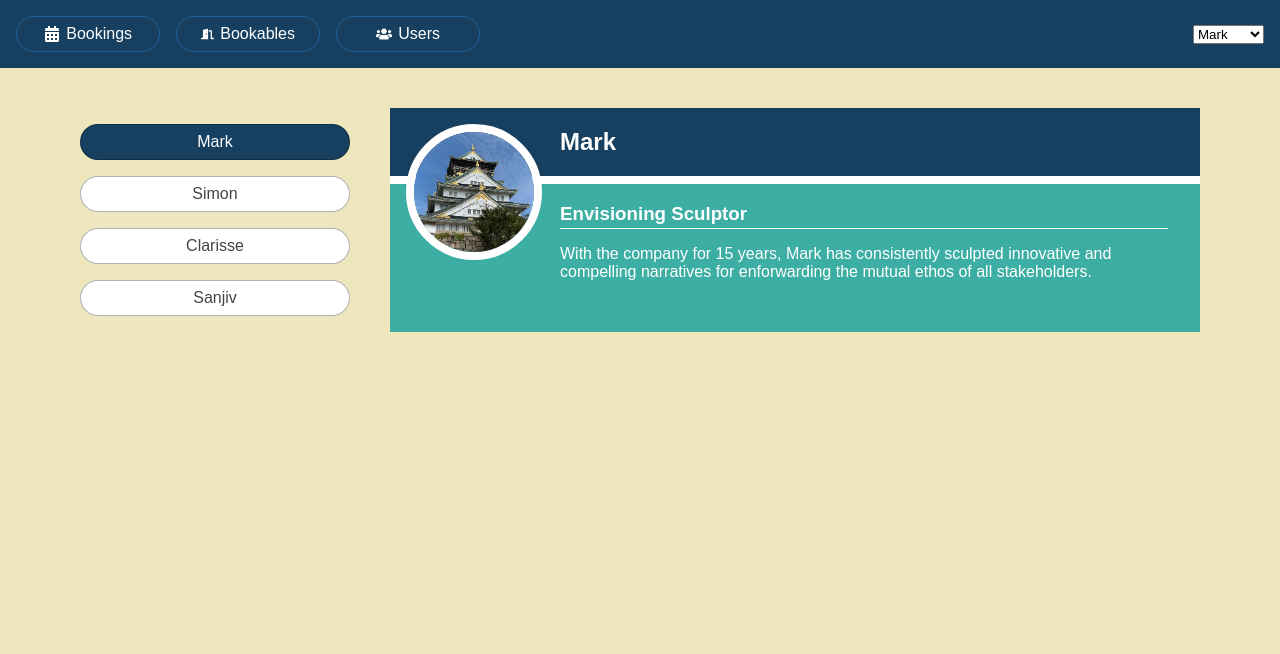
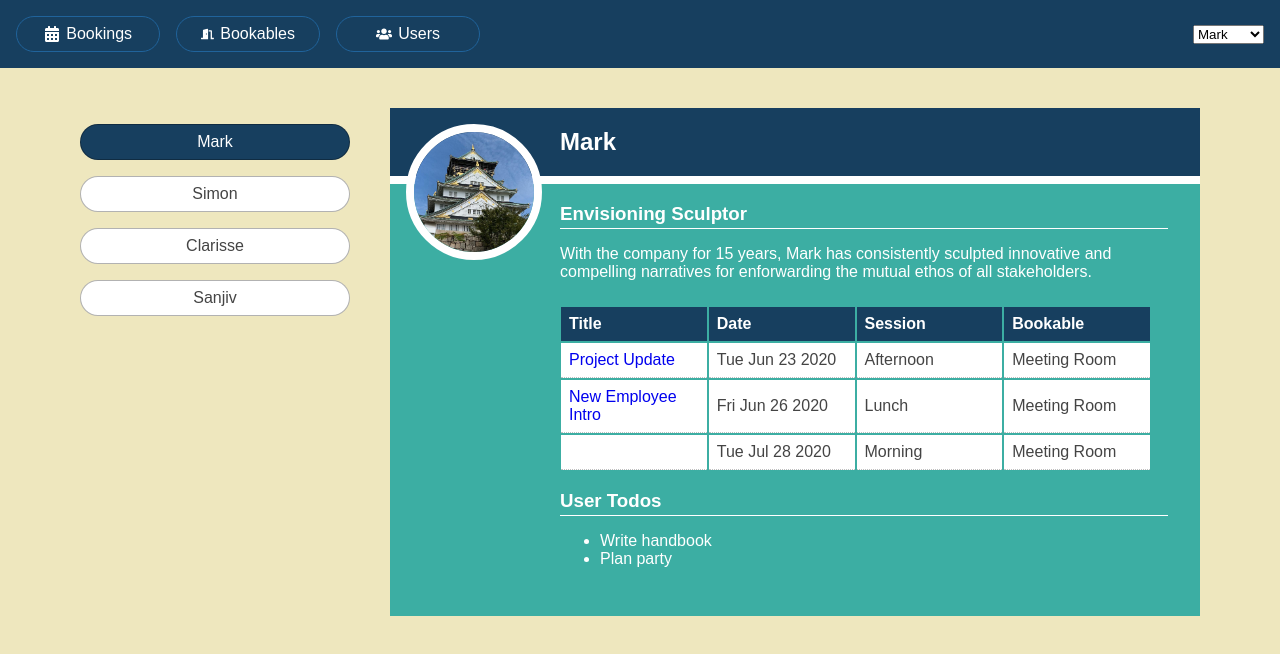
Before and after one commit to phlpsong/react-hooks-in-action, a React (Vite) app: page /users in a window 1280 px wide. Shown: the top 654 px of the page. Built offline with nearby package versions, Linux system fonts and the light colour scheme; data requests are answered from the project's data file.

Commit message:
13-02-final

```diff
--- a/db.json
+++ b/db.json
@@ -214,5 +214,27 @@
       "bookerId": 1,
       "id": 9
     }
+  ],
+  "todos": [
+    {
+      "id": 1,
+      "userId": 1,
+      "todo": "Write handbook"
+    },
+    {
+      "id": 2,
+      "userId": 1,
+      "todo": "Plan party"
+    },
+    {
+      "id": 3,
+      "userId": 2,
+      "todo": "Install new system"
+    },
+    {
+      "id": 4,
+      "userId": 4,
+      "todo": "Order coffee"
+    }
   ]
 }
--- a/src/App.css
+++ b/src/App.css
@@ -450,3 +450,50 @@ header .icon-loading {
   width:120px;
   height:120px;
 }
+
+.user-pending {
+  opacity: 0.6;
+}
+
+@keyframes fadein {
+  100% {
+    opacity: 1;
+  }
+}
+
+.users .icon-loading {
+  opacity: 0;
+  font-size: 80%;
+  margin: 0 1em;
+}
+
+.users .selected .icon-loading {
+  animation: fadein 800ms forwards 300ms, spin 1.5s infinite;
+}
+
+.user-bookings {
+  margin: 1.5rem 1rem 1rem -1px;
+}
+.user-bookings table {
+  width:100%;
+}
+.user-bookings th {
+  background: var(--primary);
+  color: var(--light-text);
+  width:25%;
+  padding:8px;
+}
+.user-bookings td {
+  border-bottom: 1px dotted silver;
+  padding:8px;
+  background: var(--light-text);
+  color: var(--dark-text);
+  width:25%;
+}
+.user-bookings a {
+  display: block;
+  text-decoration: none;
+}
+.user-bookings a:hover {
+  text-decoration: underline;
+}
--- /dev/null
+++ b/src/components/users/UserBookings.tsx
@@ -0,0 +1,68 @@
+import {Suspense} from 'react';
+import {Link} from 'react-router-dom';
+import {useQuery} from 'react-query';
+import getData from '../../utils/api';
+import Spinner from '../ui/Spinner';
+
+export default function UserBookings ({id}) {
+  const {data: bookings} = useQuery(
+    ['userbookings', id],
+    () => getData(
+      `http://localhost:3001/bookings?bookerId=${id}&_sort=date`,
+      3000
+    ),
+    {suspense: true}
+  );
+
+  return (
+    <div className="user-bookings">
+      <Suspense fallback={<p>Loading user bookings...</p>}>
+        <BookingsTable bookings={bookings}/>
+      </Suspense>
+    </div>
+  );
+}
+
+function BookingsTable ({bookings}) {
+  return bookings.length > 0 ? (
+    <table>
+      <thead>
+        <tr>
+          <th>Title</th>
+          <th>Date</th>
+          <th>Session</th>
+          <th>Bookable</th>
+        </tr>
+      </thead>
+      <tbody>
+        {bookings.map(b => <BookingRow booking={b} key={b.id}/>)}
+      </tbody>
+    </table>
+  ) : (
+    <p>There are no bookings for this user.</p>
+  );
+}
+
+function BookingRow ({booking: {id, date, session, title, bookableId}}) {
+  const {data: bookable, isFetching, isError} = useQuery(
+    ['bookable', bookableId],
+    () => getData(`http://localhost:3001/bookables/${bookableId}`)
+  );
+
+  return (
+    <tr key={id} className={isFetching ? 'fetching' : null}>
+      <td>
+        <Link to={`/bookings?bookableId=${bookableId}&date=${date}`}>
+          {title}
+        </Link>
+      </td>
+      <td>{(new Date(date)).toDateString()}</td>
+      <td>{session}</td>
+      <td>{bookable
+        ? bookable.title
+        : isError
+          ? '???'
+          : <Spinner/>}</td>
+    </tr>
+  );
+}
--- a/src/components/users/UserDetail.tsx
+++ b/src/components/users/UserDetail.tsx
@@ -1,6 +1,9 @@
+import { Suspense } from 'react';
 import { useQuery } from 'react-query';
 import getData from '../../utils/api';
 import Avatar from './Avatar';
+import UserBookings from './UserBookings';
+import UserTodos from './UserTodos';
 
 export default function UserDetail ({ userID, isPending }) {
   const {data: user} = useQuery(
@@ -24,6 +27,14 @@ export default function UserDetail ({ userID, isPending }) {
         <h3>{user.title}</h3>
         <p>{user.notes}</p>
       </div>
+
+      <Suspense fallback={<p>Loading user bookings...</p>}>
+        <UserBookings id={userID}/>
+      </Suspense>
+
+      <Suspense fallback={<p>Loading user todos...</p>}>
+        <UserTodos id={userID}/>
+      </Suspense>
     </div>
   );
 }
--- /dev/null
+++ b/src/components/users/UserTodos.tsx
@@ -0,0 +1,26 @@
+import {useQuery} from 'react-query';
+import getData from '../../utils/api';
+
+export default function UserTodos ({id}) {
+  const {data: todos} = useQuery(
+    ['todos', id],
+    () => getData(
+      `http://localhost:3001/todos?userId=${id}`,
+      1500
+    ),
+    {suspense: true}
+  );
+
+  return (
+    <div className="user-todos">
+      <h3>User Todos</h3>
+      {todos.length > 0 ? (
+        <ul>
+          {todos.map(todo => <li key={todo.id}>{todo.todo}</li>)}
+        </ul>
+      ) : (
+        <p>Nothing to do!</p>
+      )}
+    </div>
+  );
+}
--- a/src/components/users/UsersList.tsx
+++ b/src/components/users/UsersList.tsx
@@ -5,7 +5,7 @@ import ButtonPending from './ButtonPending';
 
 export default function UsersList({user, setUser, isPending}) {
 
-  const {data: users = [], status} = useQuery(
+  const {data: users = []} = useQuery(
     'users',
     () => getData('http://localhost:3001/users'),
     {
--- a/src/components/users/UsersPage.tsx
+++ b/src/components/users/UsersPage.tsx
@@ -35,6 +35,8 @@ export default function UsersPage () {
     ));
   }
 
+  console.log(`isPending: ${isPending}`);
+
   return user ? (
     <main className="users-page">
       <Fragment>
--- a/src/utils/api.ts
+++ b/src/utils/api.ts
@@ -1,12 +1,17 @@
 import { shortISO } from './date-wrangler';
 
-export default function getData (url: string) {
+export default function getData (url, delay = 0) {
   return fetch(url)
     .then(resp => {
       if (!resp.ok) {
-        throw Error('There was a problem fetch data.');
+        throw Error('There was a problem fetching data.');
       }
-      return resp.json();
+
+      return resp.json().then(json => {
+        return new Promise(resolve => {
+          setTimeout(() => resolve(json), delay);
+        });
+      });
     });
 }
 
```
